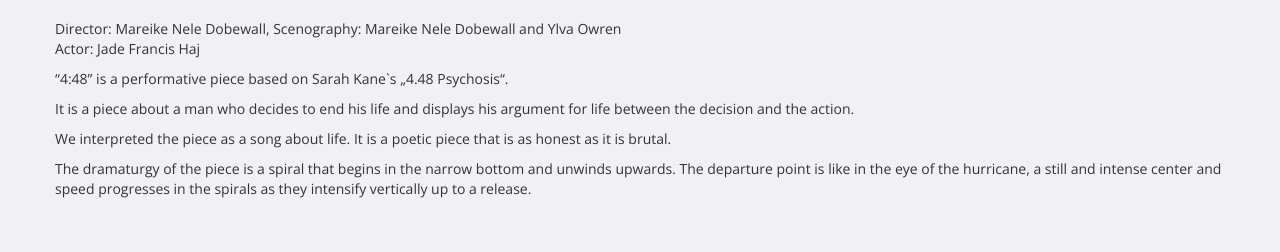
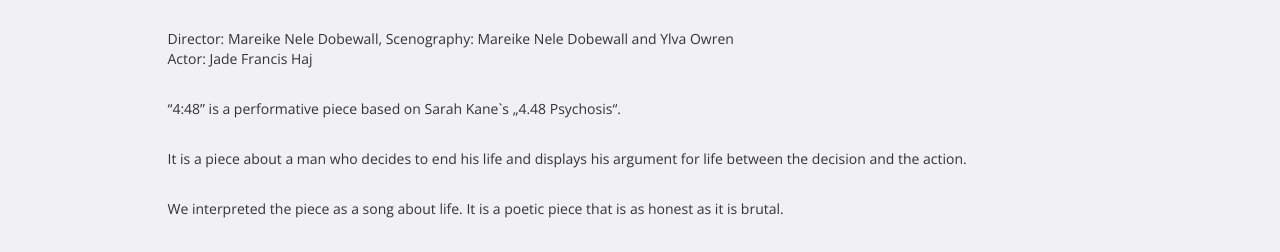
Before and after one commit to JohannaMW/maiky, a Django app: page /theatre/448 in a window 1280 px wide. Shown: the part 980-1232 px from the top of the page. Run offline with Django 3.2, Linux system fonts and the light colour scheme; some libraries are stand-ins or nearby versions.

Commit message:
text 448

```diff
--- a/portfolio/templates/448.html
+++ b/portfolio/templates/448.html
@@ -19,7 +19,8 @@
 
     <div class="row">
         <div class="col-lg-1 col-md-1 col-sm-1 col-xs-1"></div>
-        <br>
+        <div class="col-lg-10 col-md-10 col-sm-10 col-xs-10 text">
+
         <p>Director: Mareike Nele Dobewall, Scenography: Mareike Nele Dobewall and Ylva Owren<br>
 Actor: Jade Francis Haj</p>
                 <p>“4:48” is a performative piece based on Sarah Kane`s „4.48 Psychosis“.
@@ -38,7 +39,7 @@ upwards. The departure point is like in the eye of the hurricane, a still and in
 and speed progresses in the spirals as they intensify vertically up to a release.
                 </p>
 
-
+</div>
         <div class="col-lg-1 col-md-1 col-sm-1 col-xs-1"></div>
     </div>
 
```
